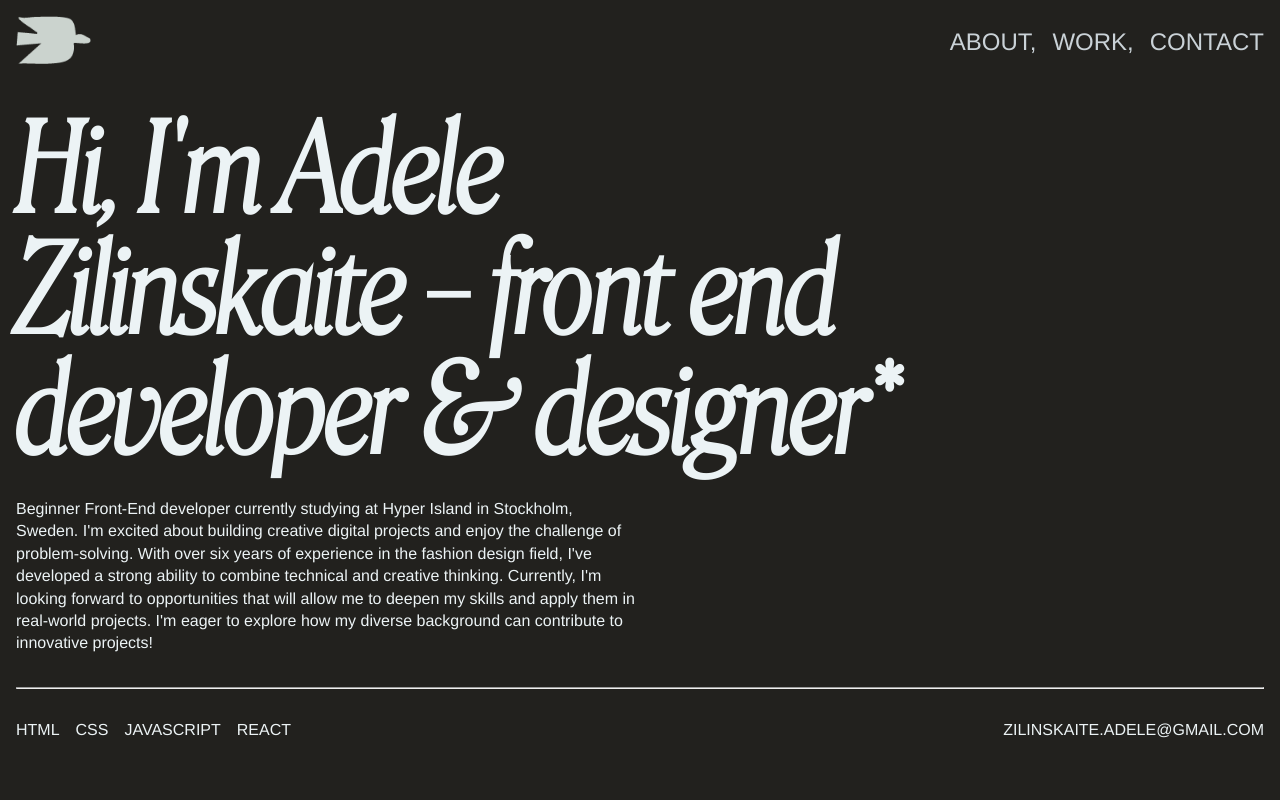
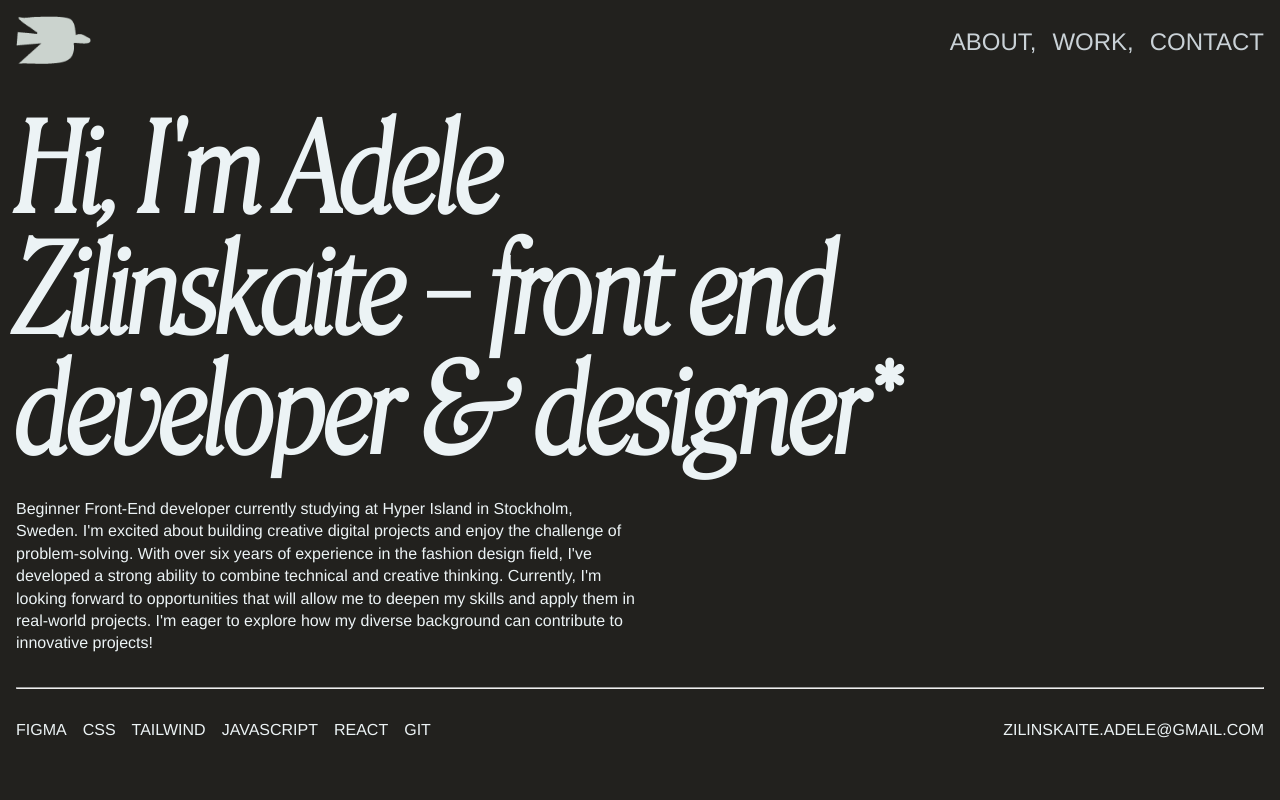
Before and after one commit to azilinskaite/Portfolio_2025, a React (Create React App) app: page / in a window 1280 px wide. Shown: the top 800 px of the page. Built offline with nearby package versions, Linux system fonts and the light colour scheme.

Commit message:
Update: hero section

```diff
--- a/src/Components/HeroSectionComponent/HeroSection.jsx
+++ b/src/Components/HeroSectionComponent/HeroSection.jsx
@@ -11,10 +11,12 @@
       <hr />
       <div className="bottom-line">
       <ul>
-        <li>HTML</li>
+        <li>FIGMA</li>
         <li>CSS</li>
+        <li>TAILWIND</li>
         <li>JAVASCRIPT</li>
         <li>REACT</li>
+        <li>GIT</li>
       </ul>
       <a className="email" href="mailto:zilinskaite.adele@gmail.com">
           zilinskaite.adele@gmail.com
```
